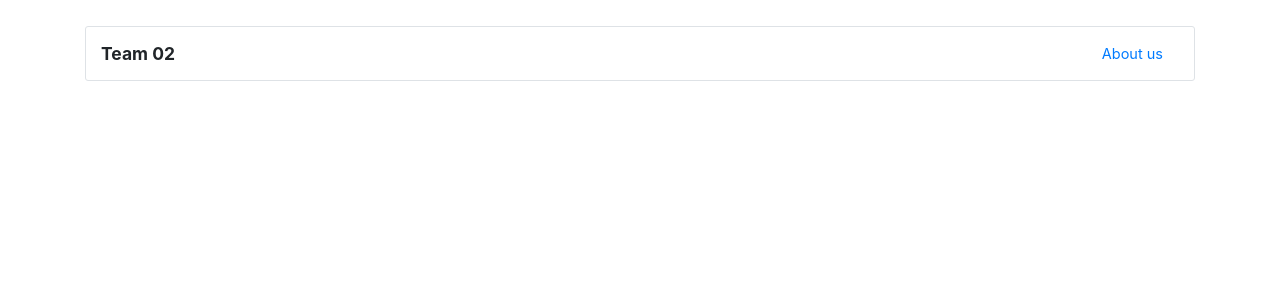
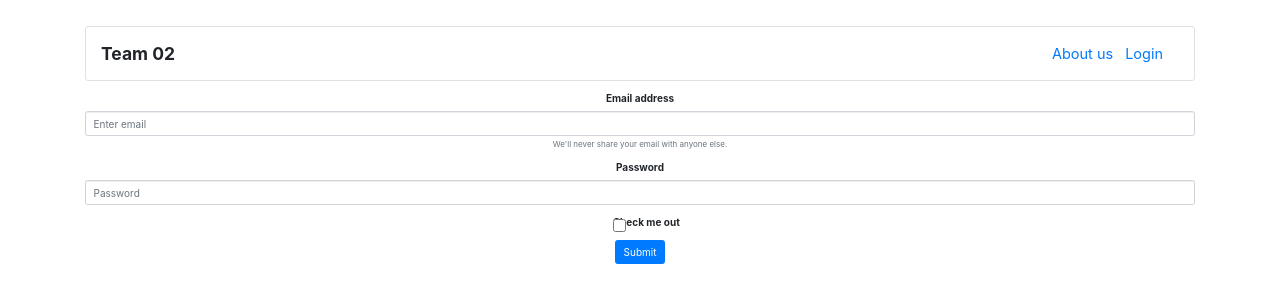
Before and after one commit to thisisgvrt/house-a-gator, a React (Create React App) app in the folder application/frontend/: page /Login in a window 1280 px wide. Shown: the top 302 px of the page. Built offline with nearby package versions, Linux system fonts and the light colour scheme.

Commit message:
Login page  added

```diff
--- a/application/frontend/package.json
+++ b/application/frontend/package.json
@@ -8,6 +8,7 @@
     "@testing-library/user-event": "^7.2.1",
     "bootstrap": "^4.5.0",
     "react": "^16.13.1",
+    "react-bootstrap": "^1.0.1",
     "react-dom": "^16.13.1",
     "react-router-dom": "^5.2.0",
     "react-scripts": "3.4.1"
--- a/application/frontend/src/App.js
+++ b/application/frontend/src/App.js
@@ -9,6 +9,8 @@
 import fiona from "./pages/profile/fiona";
 import ashwini from "./pages/profile/ashwini";
 import henry from "./pages/profile/henry";
+import Login from "./pages/Login";
+
 
 
 function App() {
@@ -20,6 +22,9 @@
           <nav class="my-2 my-md-0 mr-md-3">
             <Link to="/About-us">
               <button class="p-2 btn btn-link" href="#" style={{ "font-size": "1.45rem" }}>About us</button>
+            </Link>
+            <Link to="/Login">
+              <button class="p-2 btn btn-link" href="#" style={{ "font-size": "1.45rem" }}>Login</button>
             </Link>
           </nav>
         </div>
@@ -33,6 +38,8 @@
           <Route path="/fiona" component={fiona} />
           <Route path="/ashwini" component={ashwini} />
           <Route path="/henry" component={henry} />
+          <Route path="/Login" component={Login} />
+
 
         </Switch>
       </Router>
--- /dev/null
+++ b/application/frontend/src/pages/Login.js
@@ -0,0 +1,34 @@
+import React from "react";
+import { Link } from "react-router-dom";
+import { Form, Button} from "react-bootstrap";
+
+
+
+const Login = () => {
+
+
+    return (
+        <Form>
+  <Form.Group controlId="formBasicEmail">
+    <Form.Label>Email address</Form.Label>
+    <Form.Control type="email" placeholder="Enter email" />
+    <Form.Text className="text-muted">
+      We'll never share your email with anyone else.
+    </Form.Text>
+  </Form.Group>
+
+  <Form.Group controlId="formBasicPassword">
+    <Form.Label>Password</Form.Label>
+    <Form.Control type="password" placeholder="Password" />
+  </Form.Group>
+  <Form.Group controlId="formBasicCheckbox">
+    <Form.Check type="checkbox" label="Check me out" />
+  </Form.Group>
+  <Button variant="primary" type="submit">
+    Submit
+  </Button>
+</Form>
+    )
+}
+
+export default Login;
```
Also changed, not shown: 1 other file (tests, documents, lock files or other folders).
